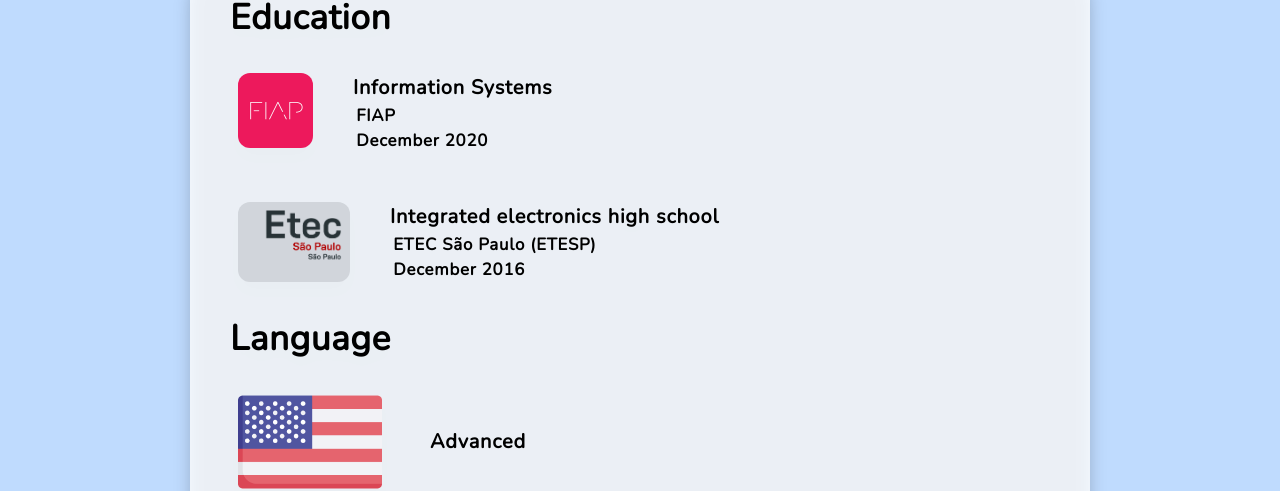
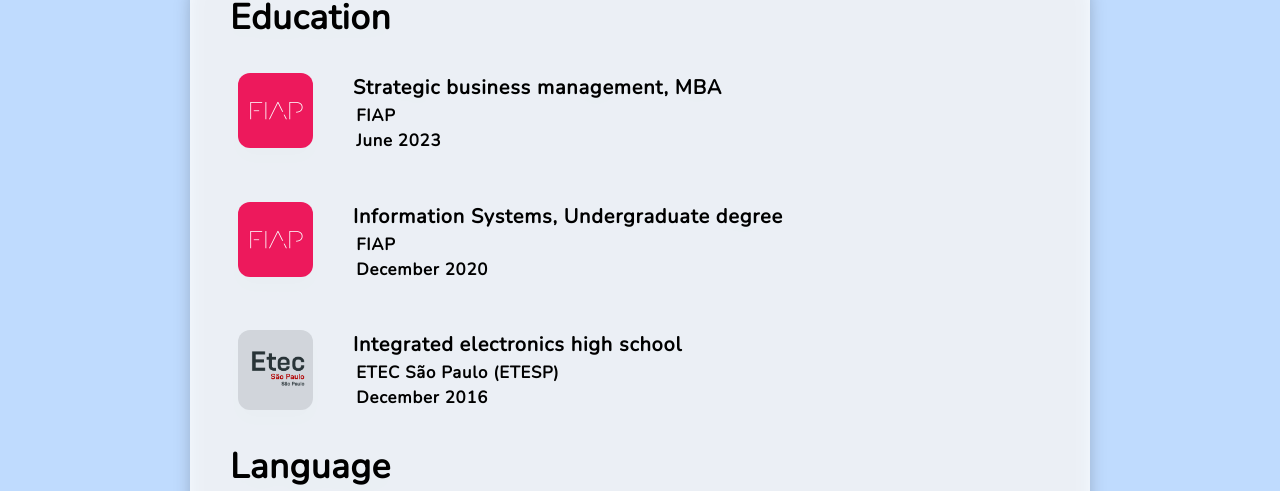
Before and after one commit to leosan00/my-portifolio, a SvelteKit app: page /about in a window 1280 px wide. Shown: the part 182-673 px from the top of the page. Built offline with nearby package versions, Linux system fonts and the light colour scheme; no server answers.

Commit message:
fixed text porjects, add MBA description, adjust ETEC logo and text position

```diff
--- a/src/lib/language/en/about.json
+++ b/src/lib/language/en/about.json
@@ -1,7 +1,9 @@
 {
     "education": {
         "title":"Education",
-        "fiapDescription": "Information Systems",
+        "mbaDescription": "Strategic business management, MBA",
+        "mbaDate": "June 2023",
+        "fiapDescription": "Information Systems, Undergraduate degree",
         "fiapDate": "December 2020",
         "etecDescription": "Integrated electronics high school",
         "etecDate": "December 2016"
--- a/src/lib/language/en/experience.json
+++ b/src/lib/language/en/experience.json
@@ -6,7 +6,7 @@
             "job":{
                 "role": "Junior Developer",
                 "date": "March 2021 - Present",
-                "description": "<li class='spacing-topics'> Improve the internal system that manages access to all products on the Valor PRO plataform. Add new rules for user access, billing accounts and product access time </li><li class='spacing-topics'> Support the service manager to provide new user access </li><li class='spacing-topics'> Develop and build APIs to boost sales of the company's investment program (Valor PRO)</li>"
+                "description": "<li class='spacing-topics'> Improve the internal system that manages access to all products on the Valor PRO platform. Add new rules for user access, billing accounts and product access time </li><li class='spacing-topics'> Support the service manager to provide new user access </li><li class='spacing-topics'> Develop and build APIs to boost sales of the company's investment program (Valor PRO)</li>"
             }
         },
         {
--- a/src/lib/language/pt/about.json
+++ b/src/lib/language/pt/about.json
@@ -1,7 +1,9 @@
 {
     "education": {
         "title":"Formação",
-        "fiapDescription": "Sistemas de Informação",
+        "mbaDescription": "Gestão estratégica de negócios, MBA",
+        "mbaDate": "Mar/2022 a Jun/2023",
+        "fiapDescription": "Sistemas de Informação, Graduação",
         "fiapDate": "Jan/17 a Dez/20",
         "etecDescription": "Técnico em Eletrônica integrado com o Ensino Médio",
         "etecDate": "Jan/14 a Dez/16"
--- a/src/routes/about/+page.svelte
+++ b/src/routes/about/+page.svelte
@@ -201,10 +201,14 @@
   }
 
   .custom-etec-logo{
-    min-width: 7rem;
-    width: 7rem;
-    padding: 0.5rem;
+    width: 75px;
+    min-width: 75px;
+    padding-top: 0.2rem;
+    padding-right: 0.5rem;
     border-radius: 0.75rem;
+    display: flex;
+    align-items: center;
+    justify-items: center;
   }
   .main-content-tools-grid{
     margin-top: 3rem;
@@ -267,7 +271,19 @@
       <h1 class="title">{$t('about.education.title')}</h1>
       <div class="about">
         <div class="img-div">
-          <img src="/images/logoFiap.png" class="rounded-xl" alt="Project 1">
+          <img src="/images/logoFiap.png" class="rounded-xl" alt="logoFiap">
+        </div>
+        <div class="content-about-tools">
+          <h2 class="sub-title">{$t('about.education.mbaDescription')}</h2>
+          <div class="content-location">
+            <h3 class="location-title">FIAP</h3>
+            <h3 class="date-title">{$t('about.education.mbaDate')}</h3>
+          </div>
+        </div>
+      </div>
+      <div class="about">
+        <div class="img-div">
+          <img src="/images/logoFiap.png" class="rounded-xl" alt="logoFiap">
         </div>
         <div class="content-about-tools">
           <h2 class="sub-title">{$t('about.education.fiapDescription')}</h2>
@@ -279,7 +295,7 @@
       </div>
       <div class="about">
         <div class="custom-etec-logo dark:bg-white bg-gray-300">
-            <img src="/images/etecSP.png" alt="Project 1">
+            <img src="/images/etecSP.png" alt="etecSP">
         </div>
         <div class="content-about-tools">
           <h2 class="sub-title">{$t('about.education.etecDescription')}</h2>
```
